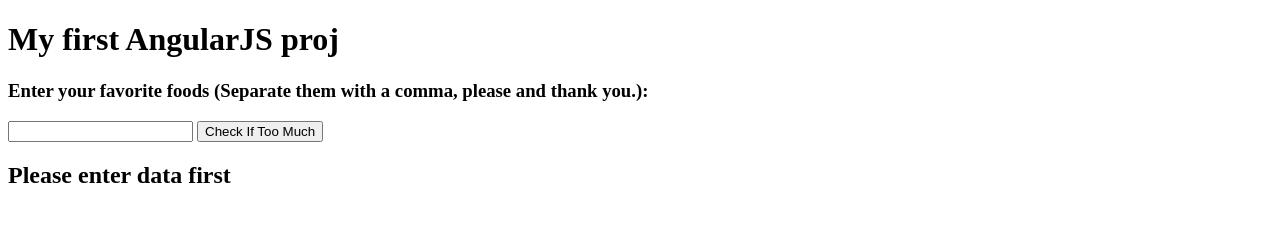
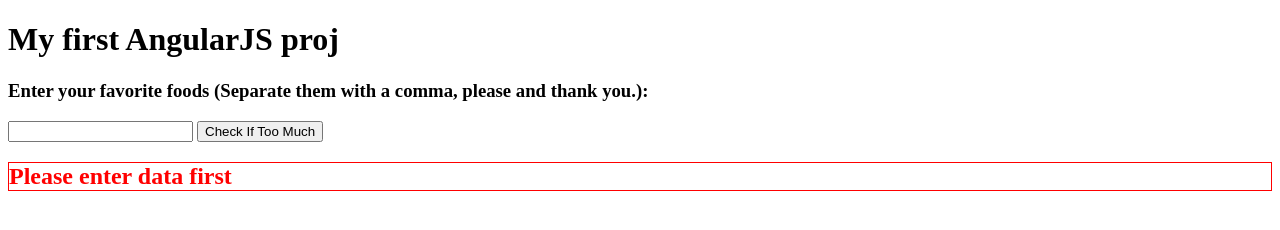
Before and after one commit to Naphtali1989/module-1-coding-assignment, a plain HTML site: page index.html in a window 1280 px wide. Drawn offline with Linux system fonts and the light colour scheme.

Commit message:
finished the bonuses as well :)

```diff
--- a/app.js
+++ b/app.js
@@ -26,9 +26,8 @@
             return 'Please enter data first'
         }
         $scope.msgStyle = () => {
-            if ($scope.foodAmmount > 3) return { color: 'green' }
-            else if ($scope.foodAmmount > 0) return 'Enjoy!'
-            return ''
+            if ($scope.foodAmmount > 0) return { color: 'green', border: '1px solid green' }
+            return { color: 'red', border: '1px solid red' }
         }
 
 
```
Also changed, not shown: index.html (+0 -1 lines).
